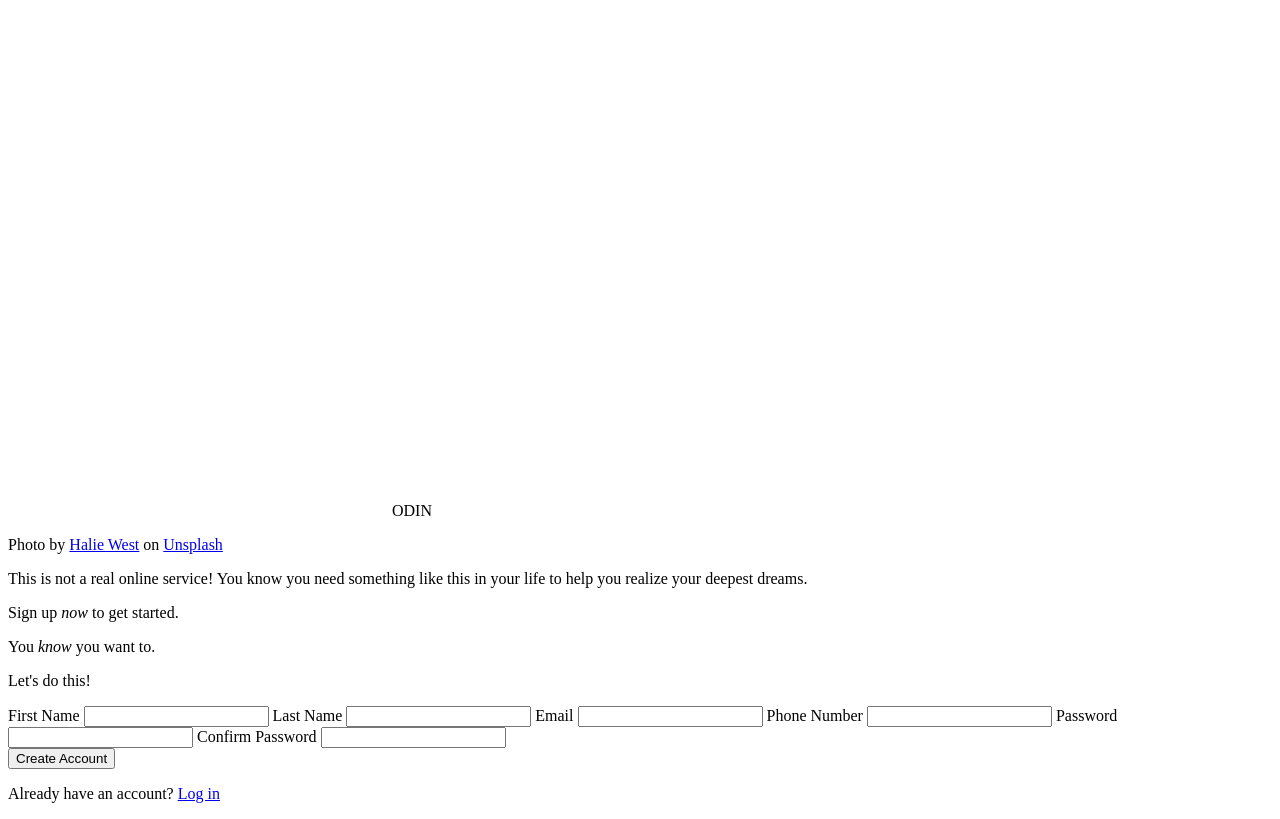
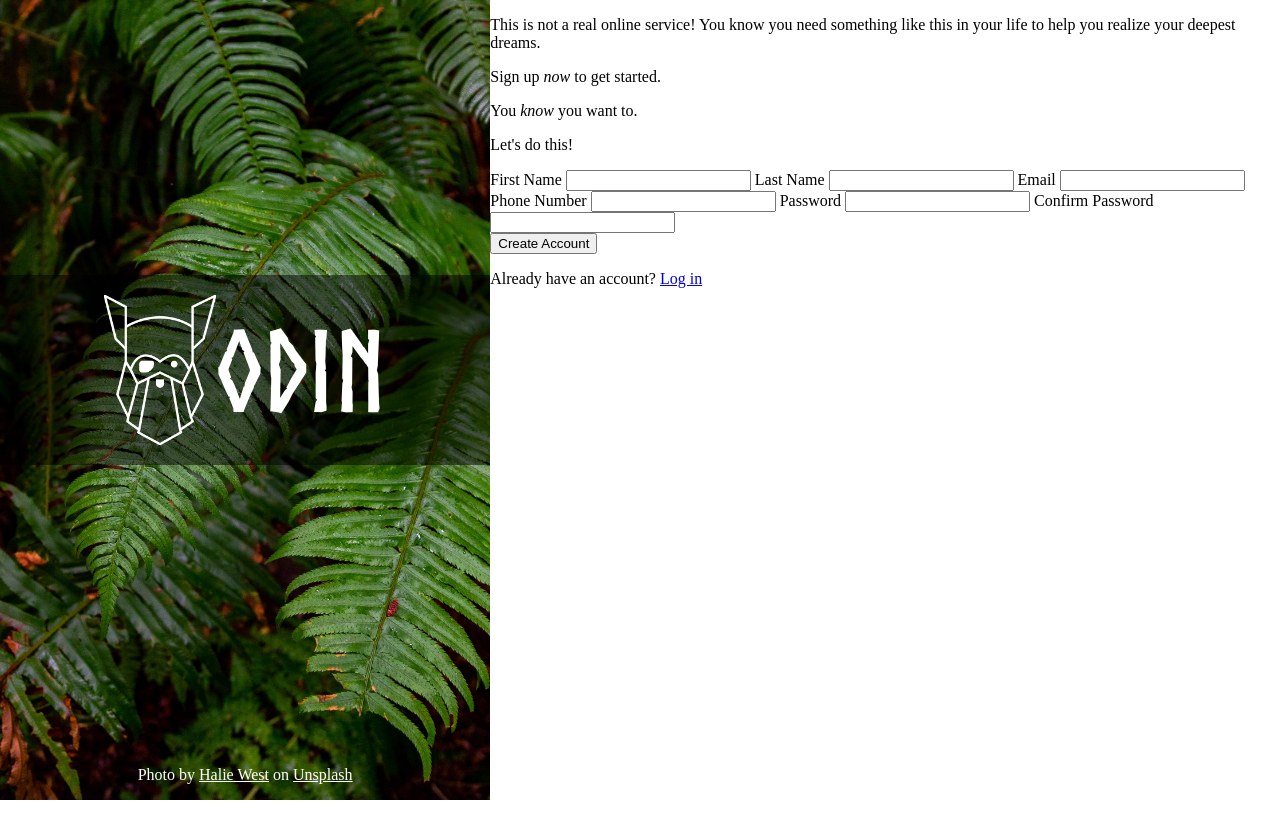
Before and after one commit to T-Pederson/sign-up-form, a plain HTML site: page index.html in a window 1280 px wide. Drawn offline with Linux system fonts and the light colour scheme.

Commit message:
Add CSS to hero section

```diff
--- a/index.html
+++ b/index.html
@@ -11,7 +11,7 @@
 <body>
     <div class="hero">
         <div class="logo">
-            <img src="images/odin-lined.png" alt="odin logo">
+            <img src="images/odin-lined.png" alt="odin logo" class="logo_image">
             <span>ODIN</span>
         </div>
 
--- a/styles.css
+++ b/styles.css
@@ -0,0 +1,45 @@
+@font-face {
+    font-family: Norse-Bold;
+    src: url(fonts/Norse-Bold.otf);
+}
+
+body {
+    display: flex;
+    margin: 0;
+}
+
+.hero {
+    background-image: url("images/green-leaf.jpg");
+    background-size: cover;
+    background-repeat: no-repeat;
+    background-position: center;
+    height: 100vh;
+    width: 1000px;
+    color: white;
+    display: flex;
+    flex-direction: column;
+    justify-content: space-between;
+}
+
+.logo {
+    background-color: rgba(0, 0, 0, 0.5);
+    font-family: Norse-Bold, sans-serif;
+    font-size: 7rem;
+    display: flex;
+    justify-content: center;
+    align-items: center;
+    margin-top: 275px;
+}
+
+.logo_image {
+    height: 150px;
+    padding: 20px 0;
+}
+
+.credits {
+    text-align: center;
+}
+
+.credits a {
+    color: white;
+}
```
